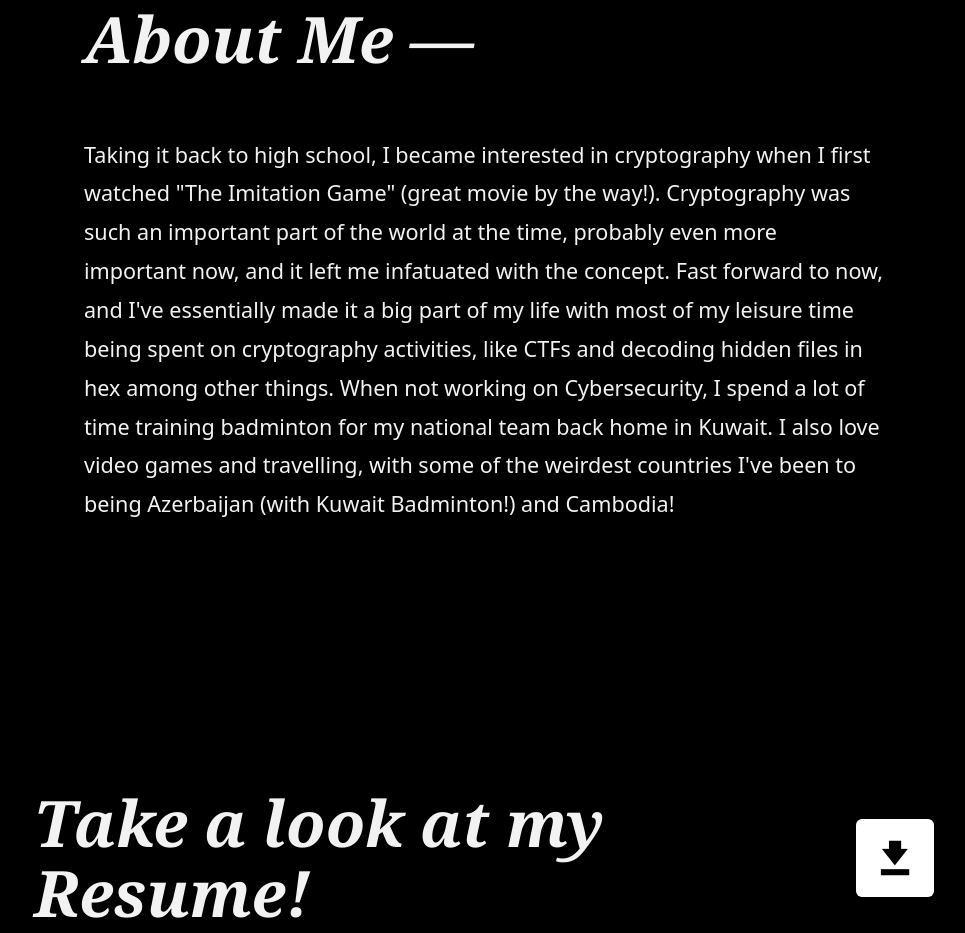
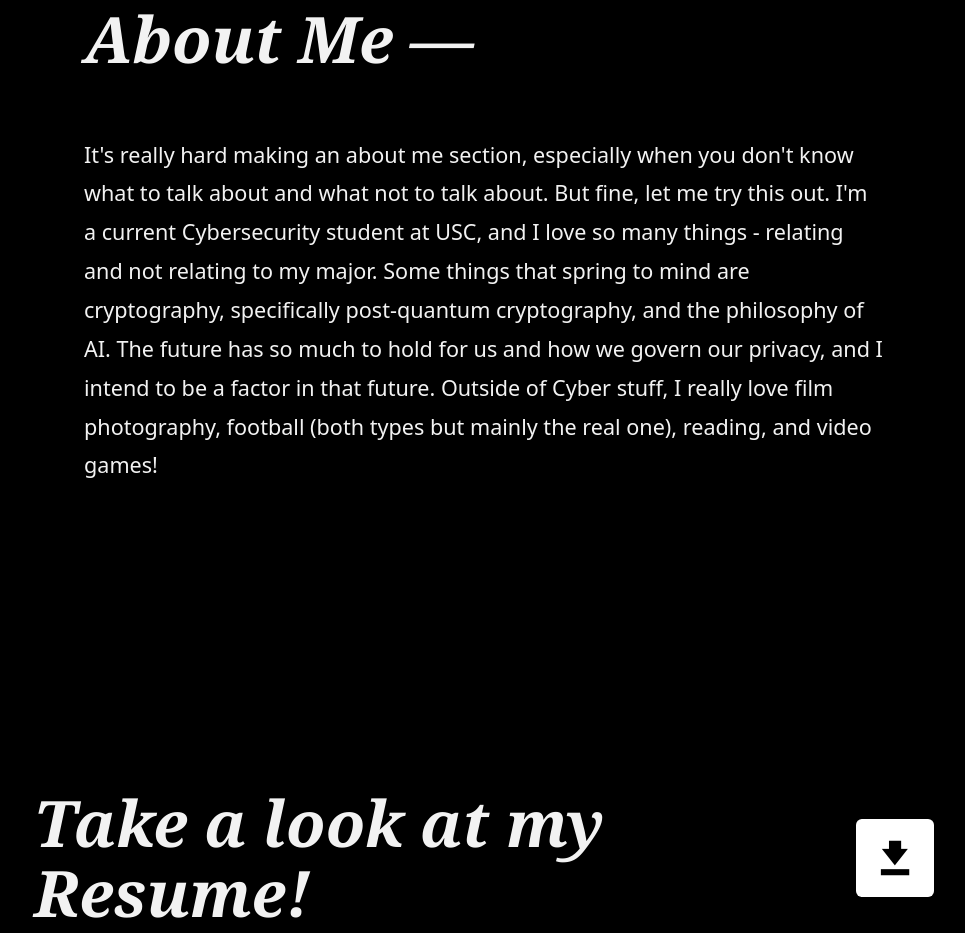
Before and after one commit to salloumz/web, a plain HTML site: page index.html in a window 1280 px wide. Shown: the part 860-1793 px from the top of the page, without its empty margins (156-1121 px from the left). Drawn offline with nearby package versions, Linux system fonts and the light colour scheme; a web font is replaced by a local one.

Commit message:
new about me, new resume

```diff
--- a/index.html
+++ b/index.html
@@ -39,7 +39,7 @@
 				<div class="about-block">
 					<h2 class="about-title">About Me —</h2>
 					<div class="about-textbox">
-						<p class="about-text">Taking it back to high school, I became interested in cryptography when I first watched "The Imitation Game" (great movie by the way!). Cryptography was such an important part of the world at the time, probably even more important now, and it left me infatuated with the concept. Fast forward to now, and I've essentially made it a big part of my life with most of my leisure time being spent on cryptography activities, like CTFs and decoding hidden files in hex among other things. When not working on Cybersecurity, I spend a lot of time training badminton for my national team back home in Kuwait. I also love video games and travelling, with some of the weirdest countries I've been to being Azerbaijan (with Kuwait Badminton!) and Cambodia!</p>
+						<p class="about-text">It's really hard making an about me section, especially when you don't know what to talk about and what not to talk about. But fine, let me try this out. I'm a current Cybersecurity student at USC, and I love so many things - relating and not relating to my major. Some things that spring to mind are cryptography, specifically post-quantum cryptography, and the philosophy of AI. The future has so much to hold for us and how we govern our privacy, and I intend to be a factor in that future. Outside of Cyber stuff, I really love film photography, football (both types but mainly the real one), reading, and video games!</p>
 					</div>
 				</div>
 			</div>
```
Also changed, not shown: 1 other file.
